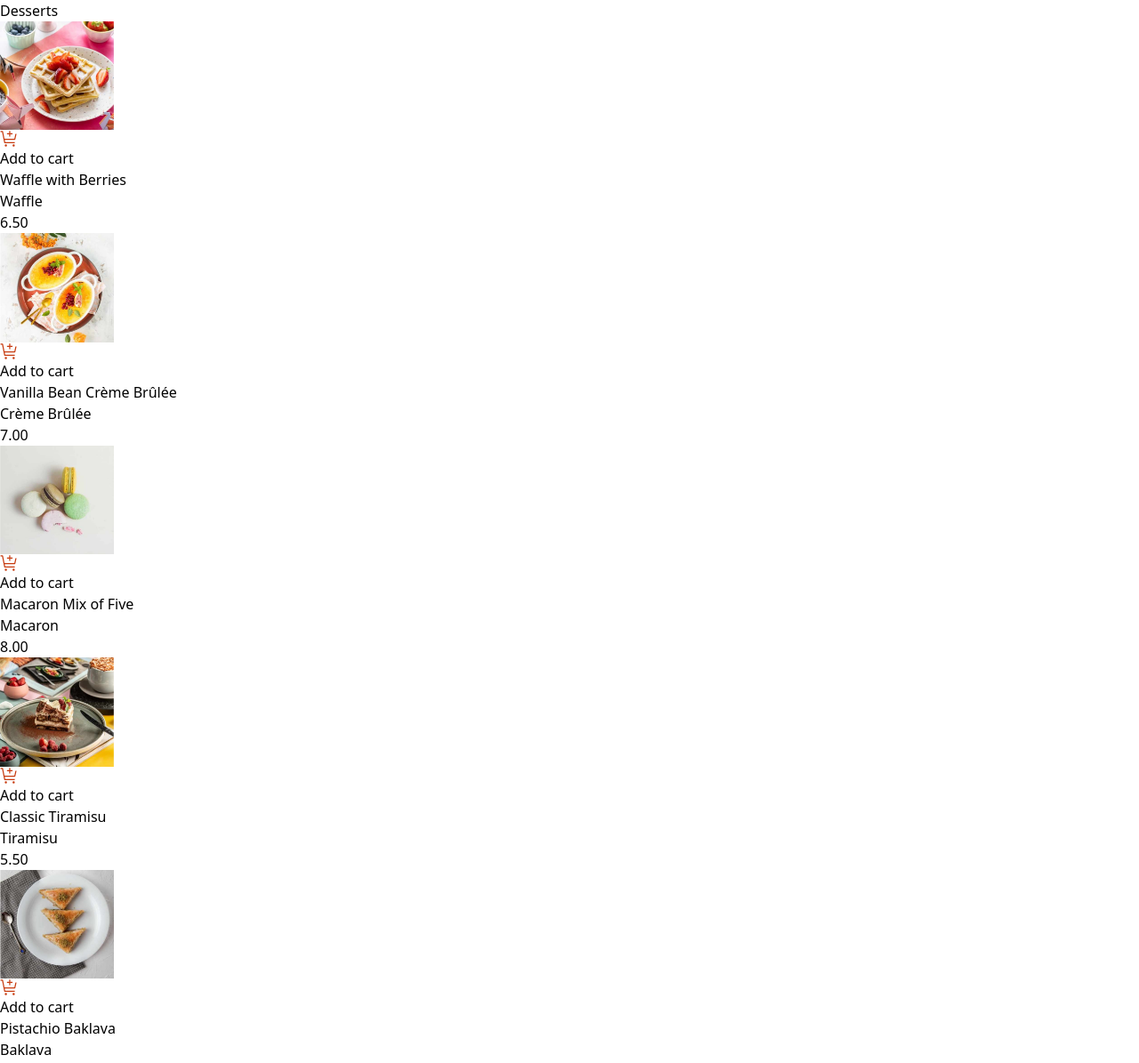
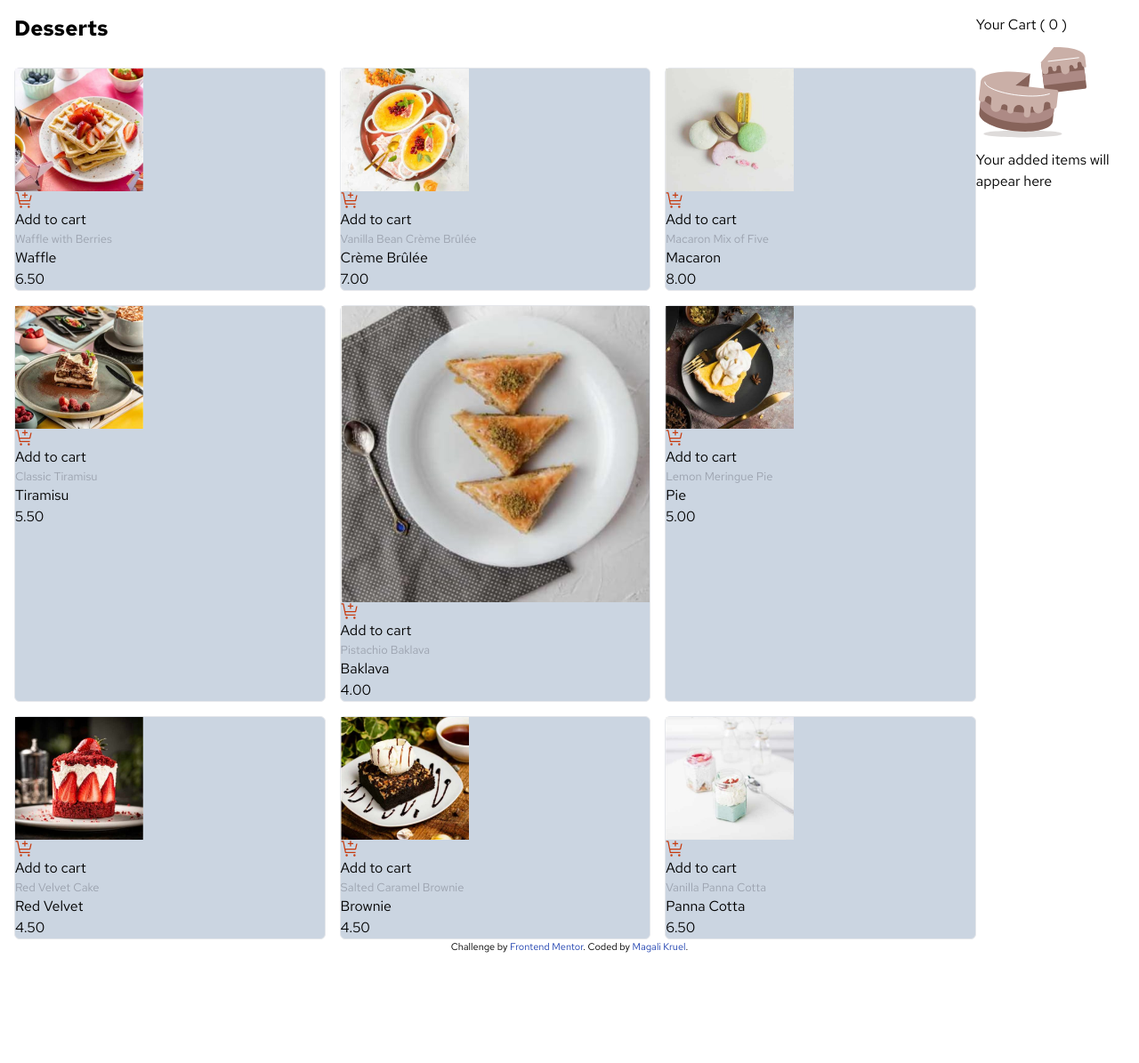
Before and after one commit to informagui/Carrito-de-compras, a website: page product-list-with-cart-main/src/index.html in a window 1280 px wide. Shown: the top 1195 px of the page at 89% size. After the commit the page ends 1089 px from the top, so only its background shows below. Drawn offline with Linux system fonts and the light colour scheme.

Commit message:
añado general colors and fonts y un par de estilos

```diff
--- a/product-list-with-cart-main/src/index.html
+++ b/product-list-with-cart-main/src/index.html
@@ -2,7 +2,7 @@
 <html lang="en">
 <head>
   <meta charset="UTF-8">
-  <meta name="viewport" content="width=device-width, initial-scale=1.0"> <!-- displays site properly based on user's device -->
+  <meta name="viewport" content="width=device-width, initial-scale=1.0">
 
   <link rel="icon" type="image/png" sizes="32x32" href="./assets/images/favicon-32x32.png">
   <link rel="stylesheet" href="./output.css">
@@ -10,134 +10,138 @@
   <title> Product list with cart</title>
 
 </head>
-<body class="">
-  <div id="main" class="">
-    <section id="products" class="">
-      <h1> Desserts</h1>
+<body class="p-4 font-redhat">
+  <div id="main" class="flex">
+
+
+    <section id="products" class="grid grid-cols-3 gap-4">
+      <h1 class="mb-3 font-bold text-2xl col-span-3"> Desserts</h1>
+      <div class="producto">
+        <img src="./assets/images/image-waffle-desktop.jpg" alt="" class="w-36">
+        <button>
+          <img class="big-img" src="./assets/images/icon-add-to-cart.svg" alt="">
+          Add to cart
+        </button>
+        <div class="description">
+          <p class="dessert">Waffle with Berries</p>
+          <p class="name">Waffle</p>
+          <p class="price">6.50</p>
+        </div>
+      </div>
 
       <div class="producto">
-        <img src="./assets/images/image-waffle-desktop.jpg" alt="" class="w-32">
+        <img src="./assets/images/image-creme-brulee-desktop.jpg" alt="" class="w-36">
+        <button>
+          <img class="big-img" src="./assets/images/icon-add-to-cart.svg" alt="">
+          Add to cart
+        </button>
+        <div class="description">
+          <p class="dessert">Vanilla Bean Crème Brûlée</p>
+          <p class="name">Crème Brûlée</p>
+          <p class="price">7.00</p>
+        </div>
+      </div>
+
+      <div class="producto">
+        <img src="./assets/images/image-macaron-desktop.jpg" alt="" class="w-36">
+        <button>
+          <img class="big-img" src="./assets/images/icon-add-to-cart.svg" alt="">
+          Add to cart
+        </button>
+        <div class="description">
+          <p class="dessert">Macaron Mix of Five</p>
+          <p class="name">Macaron</p>
+          <p class="price">8.00</p>
+        </div>
+      </div>
+
+      <div class="producto">
+        <img src="./assets/images/image-tiramisu-desktop.jpg" alt="" class="w-36">
+        <button>
+          <img class="big-img" src="./assets/images/icon-add-to-cart.svg" alt="">
+          Add to cart
+        </button>
+        <div class="description">
+          <p class="dessert">Classic Tiramisu</p>
+          <p class="name">Tiramisu</p>
+          <p class="price">5.50</p>
+        </div>
+      </div>
+
+      <div class="producto">
+        <img class="big-img" src="./assets/images/image-baklava-desktop.jpg" alt="" class="w-36">
         <button>
           <img src="./assets/images/icon-add-to-cart.svg" alt="">
           Add to cart
         </button>
         <div class="description">
-          <p>Waffle with Berries</p>
-          <p>Waffle</p>
-          <p>6.50</p>
+          <p class="dessert">Pistachio Baklava</p>
+          <p class="name">Baklava</p>
+          <p class="price">4.00</p>
         </div>
       </div>
 
       <div class="producto">
-        <img src="./assets/images/image-creme-brulee-desktop.jpg" alt="" class="w-32">
+        <img src="./assets/images/image-meringue-desktop.jpg" alt="" class="w-36">
         <button>
-          <img src="./assets/images/icon-add-to-cart.svg" alt="">
+          <img class="big-img" src="./assets/images/icon-add-to-cart.svg" alt="">
           Add to cart
         </button>
         <div class="description">
-          <p>Vanilla Bean Crème Brûlée</p>
-          <p>Crème Brûlée</p>
-          <p>7.00</p>
+          <p class="dessert">Lemon Meringue Pie</p>
+          <p class="name">Pie</p>
+          <p class="price">5.00</p>
         </div>
       </div>
 
       <div class="producto">
-        <img src="./assets/images/image-macaron-desktop.jpg" alt="" class="w-32">
+        <img src="./assets/images/image-cake-desktop.jpg" alt="" class="w-36">
         <button>
-          <img src="./assets/images/icon-add-to-cart.svg" alt="">
+          <img class="big-img" src="./assets/images/icon-add-to-cart.svg" alt="">
           Add to cart
         </button>
         <div class="description">
-          <p>Macaron Mix of Five</p>
-          <p>Macaron</p>
-          <p>8.00</p>
+          <p class="dessert">Red Velvet Cake</p>
+          <p class="name">Red Velvet</p>
+          <p class="price">4.50</p>
         </div>
       </div>
 
       <div class="producto">
-        <img src="./assets/images/image-tiramisu-desktop.jpg" alt="" class="w-32">
+        <img src="./assets/images/image-brownie-desktop.jpg" alt="" class="w-36">
         <button>
-          <img src="./assets/images/icon-add-to-cart.svg" alt="">
+          <img class="big-img" src="./assets/images/icon-add-to-cart.svg" alt="">
           Add to cart
         </button>
         <div class="description">
-          <p>Classic Tiramisu</p>
-          <p>Tiramisu</p>
-          <p>5.50</p>
+          <p class="dessert">Salted Caramel Brownie</p>
+          <p class="name">Brownie</p>
+          <p class="price">4.50</p>
         </div>
       </div>
 
       <div class="producto">
-        <img src="./assets/images/image-baklava-desktop.jpg" alt="" class="w-32">
+        <img src="./assets/images/image-panna-cotta-desktop.jpg" alt="" class="w-36">
         <button>
-          <img src="./assets/images/icon-add-to-cart.svg" alt="">
+          <img class="big-img" src="./assets/images/icon-add-to-cart.svg" alt="">
           Add to cart
         </button>
         <div class="description">
-          <p>Pistachio Baklava</p>
-          <p>Baklava</p>
-          <p>4.00</p>
-        </div>
-      </div>
-
-      <div class="producto">
-        <img src="./assets/images/image-meringue-desktop.jpg" alt="" class="w-32">
-        <button>
-          <img src="./assets/images/icon-add-to-cart.svg" alt="">
-          Add to cart
-        </button>
-        <div class="description">
-          <p>Lemon Meringue Pie</p>
-          <p>Pie</p>
-          <p>5.00</p>
-        </div>
-      </div>
-
-      <div class="producto">
-        <img src="./assets/images/image-cake-desktop.jpg" alt="" class="w-32">
-        <button>
-          <img src="./assets/images/icon-add-to-cart.svg" alt="">
-          Add to cart
-        </button>
-        <div class="description">
-          <p>Red Velvet Cake</p>
-          <p>Red Velvet</p>
-          <p>4.50</p>
-        </div>
-      </div>
-
-      <div class="producto">
-        <img src="./assets/images/image-brownie-desktop.jpg" alt="" class="w-32">
-        <button>
-          <img src="./assets/images/icon-add-to-cart.svg" alt="">
-          Add to cart
-        </button>
-        <div class="description">
-          <p>Salted Caramel Brownie</p>
-          <p>Brownie</p>
-          <p>4.50</p>
-        </div>
-      </div>
-
-      <div class="producto">
-        <img src="./assets/images/image-panna-cotta-desktop.jpg" alt="" class="w-32">
-        <button>
-          <img src="./assets/images/icon-add-to-cart.svg" alt="">
-          Add to cart
-        </button>
-        <div class="description">
-          <p>Vanilla Panna Cotta</p>
-          <p>Panna Cotta</p>
-          <p>6.50</p>
+          <p class="dessert">Vanilla Panna Cotta</p>
+          <p class="name">Panna Cotta</p>
+          <p class="price">6.50</p>
         </div>
       </div>
     </section>
 
     <section id="cart" class="">
       <h3> Your Cart ( <span id="cant-prodctos">0</span> )</h3>
+      <img src="./assets/images/illustration-empty-cart.svg" alt="">
       <p>Your added items will appear here</p>
     </section>
   </div>
+
+  <!-- footer -->
   <div class="text-[11px] text-center">
     Challenge by <a href="https://www.frontendmentor.io?ref=challenge" class="text-blue-800">Frontend Mentor</a>.
     Coded by <a href="https://github.com/informagui" class="text-blue-800">Magali Kruel</a>.
--- a/product-list-with-cart-main/src/input.css
+++ b/product-list-with-cart-main/src/input.css
@@ -1,3 +1,27 @@
 @tailwind base;
 @tailwind components;
 @tailwind utilities;
+
+:root{
+    --real-red: hsl(14, 86%, 42%);
+    --real-green: hsl(159, 69%, 38%);
+    --Rose-50: hsl(20, 50%, 98%);
+    --Rose-100: hsl(13, 31%, 94%);
+    --Rose-300: hsl(14, 25%, 72%);
+    --Rose-400: hsl(7, 20%, 60%);
+    --Rose-500: hsl(12, 20%, 44%);
+    --Rose-900: hsl(14, 65%, 9%);
+}
+@font-face {
+    font-family: 'RedHat';
+    src: url(./assets/fonts/RedHatText-VariableFont_wght.ttf);
+}
+
+@layer components{
+    .producto{
+        @apply border rounded-md bg-slate-300;
+        & .dessert{
+            @apply text-red-600 text-[13px] text-gray-400;
+        }
+    }
+}
--- a/product-list-with-cart-main/tailwind.config.js
+++ b/product-list-with-cart-main/tailwind.config.js
@@ -2,7 +2,16 @@
 module.exports = {
   content: ["./src/**/*.{html,js}"],
   theme: {
-    extend: {},
+    extend: {
+      fontFamily: {
+        redhat: ['RedHat', 'sans-serif']
+      },
+
+      colors: {
+        realRed: 'var(--real-red)',
+        realGreen: 'var(--real-green)'
+      }
+    },
   },
   plugins: [],
 }
```
Also changed, not shown: product-list-with-cart-main/style-guide.md (+1 -0 lines), product-list-with-cart-main/src/output.css.
